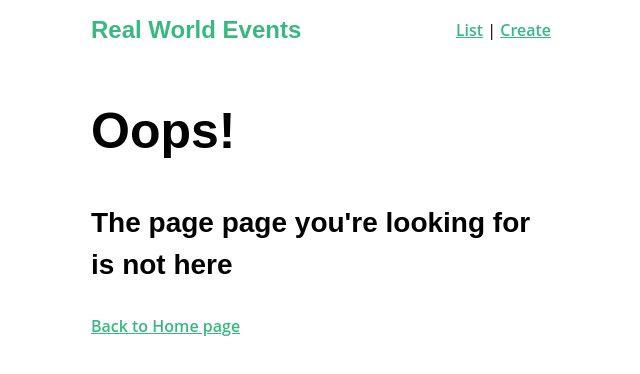
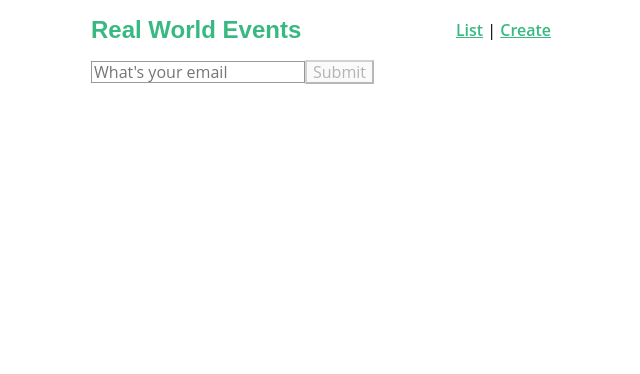
Before and after one commit to ilexwg/event-app, a Vue app: page /example in a window 1280 px wide. Before the commit this address led to /404. Shown: the top 374 px of the page, without its empty margins (319-959 px from the left). Built offline with nearby package versions, Linux system fonts and the light colour scheme; the HTML template or start-up script is replaced by a standard one.

Commit message:
add a demo validation

```diff
--- a/db.json
+++ b/db.json
@@ -359,20 +359,6 @@
       "attendees": []
     },
     {
-      "id": 8708971,
-      "category": "",
-      "organizer": {
-        "id": "abc123",
-        "name": "Adam"
-      },
-      "title": "",
-      "description": "",
-      "location": "",
-      "date": "",
-      "time": "",
-      "attendees": []
-    },
-    {
       "id": 5471412,
       "category": "nature",
       "organizer": {
--- a/package.json
+++ b/package.json
@@ -16,6 +16,7 @@
     "vue": "^2.6.10",
     "vue-router": "^3.0.3",
     "vuejs-datepicker": "^1.6.2",
+    "vuelidate": "^0.7.6",
     "vuex": "^3.0.1"
   },
   "devDependencies": {
--- a/src/main.js
+++ b/src/main.js
@@ -5,6 +5,9 @@
 import upperFirst from 'lodash/upperFirst';
 import camelCase from 'lodash/camelCase';
 import 'nprogress/nprogress.css';
+import Vuelidate from 'vuelidate';
+
+Vue.use(Vuelidate);
 
 const requireComponent = require.context(
   './components',
--- a/src/router.js
+++ b/src/router.js
@@ -7,6 +7,7 @@
 import NetworkIssue from '@/views/NetworkIssue.vue';
 import NProgress from 'nprogress';
 import store from '@/store/store';
+import Example from '@/views/Example.vue';
 
 Vue.use(Router);
 
@@ -63,6 +64,11 @@
       },
     },
     {
+      path: '/example',
+      name: 'example',
+      component: Example,
+    },
+    {
       path: '/404',
       name: '404',
       component: NotFound,
--- /dev/null
+++ b/src/views/Example.vue
@@ -0,0 +1,61 @@
+<template>
+  <form @submit.prevent="submit">
+    <input
+      type="email"
+      v-model="email"
+      placeholder="What's your email"
+      @blur="$v.email.$touch()"
+      :class="{ error: $v.email.$error }"
+    />
+    <div v-if="$v.email.$error">
+      <p v-if="!$v.email.required" class="errorMessage">Email is requied</p>
+      <p v-if="!$v.email.email" class="errorMessage">
+        Please enter a valid email address.
+      </p>
+    </div>
+    <button type="submit" :disabled="$v.$invalid">Submit</button>
+    <p v-if="$v.$anyError" class="errorMessage">
+      Please fill out the required field(s)
+    </p>
+  </form>
+</template>
+
+<script>
+import { required, email } from 'vuelidate/lib/validators';
+
+export default {
+  name: 'Example',
+
+  data() {
+    return {
+      email: null,
+    };
+  },
+
+  validations: {
+    email: {
+      required,
+      email,
+    },
+  },
+
+  methods: {
+    submit() {
+      this.$v.$touch();
+      if (!this.$v.$invalid) {
+        console.log('Form submission: ', this.email);
+      }
+    },
+  },
+};
+</script>
+
+<style lang="less">
+.error {
+  border: 1px solid red;
+}
+
+.errorMessage {
+  color: red;
+}
+</style>
```
Also changed, not shown: 1 other file (tests, documents, lock files or other folders).
